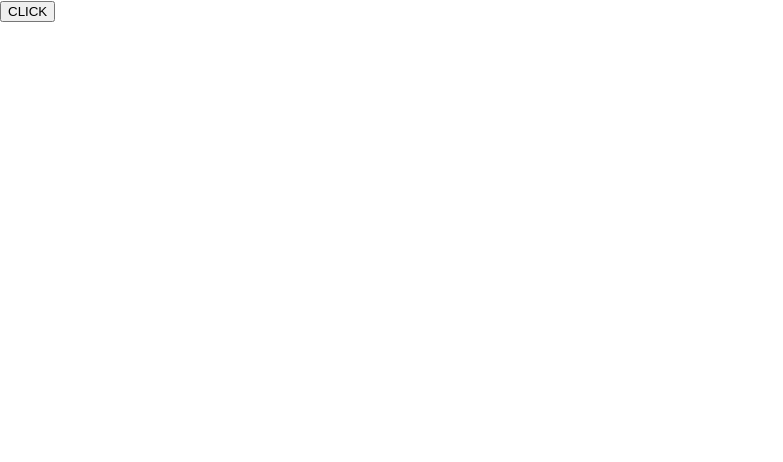
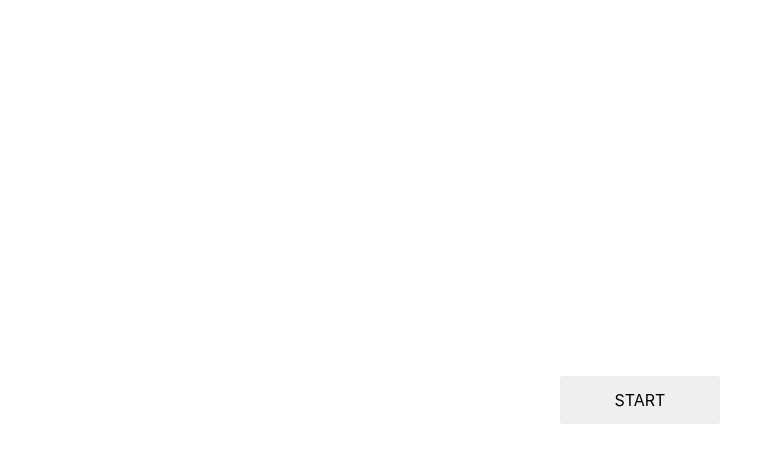
Before and after one commit to OopsYao/handy, a React (Create React App) app: page /flow in a window 1280 px wide. Shown: the top 462 px of the page, without its empty margins (0-783 px from the left). Built offline with nearby package versions, Linux system fonts and the light colour scheme.

Commit message:
💄 Update UI for flow

```diff
--- a/package.json
+++ b/package.json
@@ -7,6 +7,7 @@
     "@testing-library/react": "^9.3.2",
     "@testing-library/user-event": "^7.1.2",
     "baidu-aip-sdk": "^2.4.6",
+    "normalize.css": "^8.0.1",
     "react": "^16.13.1",
     "react-dom": "^16.13.1",
     "react-router-dom": "^5.2.0",
--- a/src/index.css
+++ b/src/index.css
@@ -2,12 +2,17 @@ body {
   margin: 0;
   font-family: -apple-system, BlinkMacSystemFont, 'Segoe UI', 'Roboto', 'Oxygen',
     'Ubuntu', 'Cantarell', 'Fira Sans', 'Droid Sans', 'Helvetica Neue',
-    sans-serif;
+    'Microsoft Yahei', sans-serif;
   -webkit-font-smoothing: antialiased;
   -moz-osx-font-smoothing: grayscale;
+  min-height: 100vh;
 }
 
 code {
   font-family: source-code-pro, Menlo, Monaco, Consolas, 'Courier New',
     monospace;
 }
+
+#root {
+  min-height: 100vh;
+}
--- a/src/index.js
+++ b/src/index.js
@@ -1,6 +1,7 @@
 import React from 'react'
 import ReactDOM from 'react-dom'
 import './index.css'
+import 'normalize.css'
 import * as serviceWorker from './serviceWorker'
 
 import { BrowserRouter as Router, Switch, Route } from 'react-router-dom'
--- a/src/pages/Flow.js
+++ b/src/pages/Flow/index.js
@@ -1,5 +1,6 @@
 import React from 'react'
-import { readText, writeText } from '../utils'
+import { readText, writeText } from '../../utils'
+import styles from './.module.css'
 
 // Convert blob to base64
 const base64 = (blob) => {
@@ -42,7 +43,9 @@ const handle = async () => {
   }
 }
 export default () => (
-  <div>
-    <button onClick={handle}>CLICK</button>
+  <div className={styles.page}>
+    <button onClick={handle} className={styles.startButton}>
+      START
+    </button>
   </div>
 )
```
Also changed, not shown: src/pages/Flow/.module.css (added), 1 other file (tests, documents, lock files or other folders).
